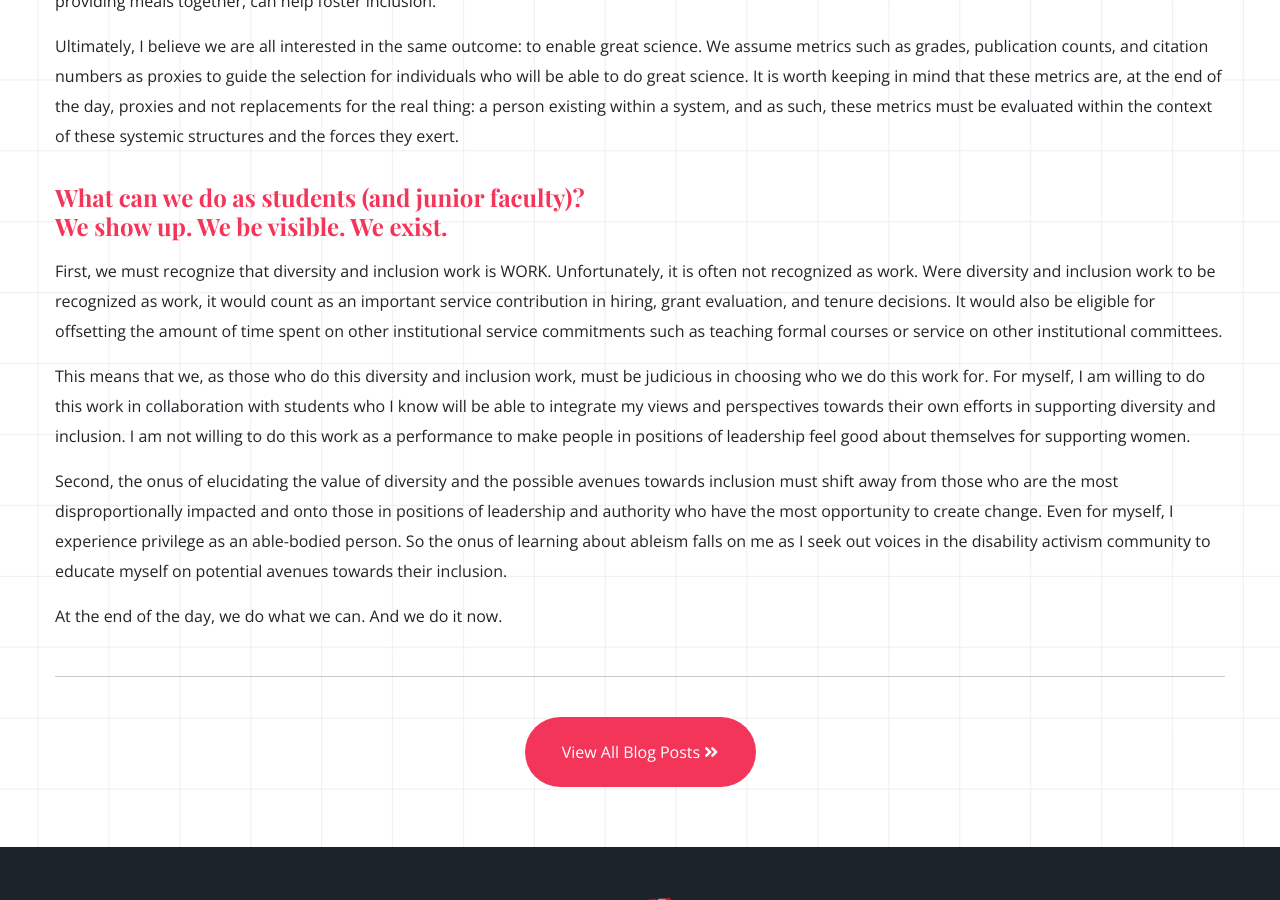
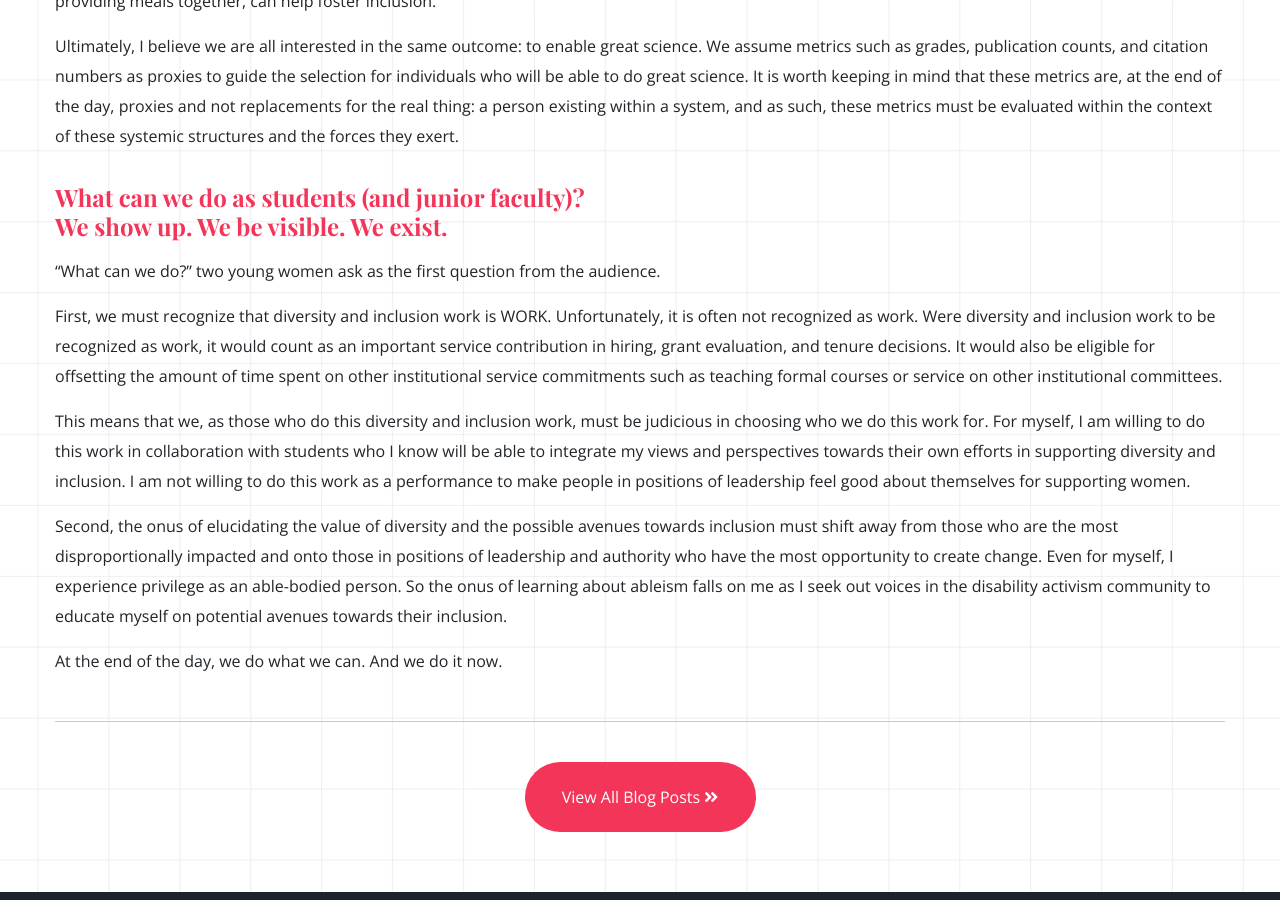
Before and after one commit to JEFworks/jean.fan, a Jekyll site: the page built from _posts/2022-12-14-embl-diversity-and-inclusion-panel.md, in a window 1280 px wide and 900 px high, scrolled down 2757 px. Built offline with Jekyll 4.4.1, drawn with Linux system fonts in a browser that asks for light colours.

Commit message:
update post

```diff
--- a/_posts/2022-12-14-embl-diversity-and-inclusion-panel.md
+++ b/_posts/2022-12-14-embl-diversity-and-inclusion-panel.md
@@ -33,6 +33,8 @@ Ultimately, I believe we are all interested in the same outcome: to enable great
 
 ### What can we do as students (and junior faculty)?<br>We show up. We be visible. We exist.
 
+"What can we do?" two young women ask as the first question from the audience.
+
 First, we must recognize that diversity and inclusion work is WORK. Unfortunately, it is often not recognized as work. Were diversity and inclusion work to be recognized as work, it would count as an important service contribution in hiring, grant evaluation, and tenure decisions. It would also be eligible for offsetting the amount of time spent on other institutional service commitments such as teaching formal courses or service on other institutional committees.
 
 This means that we, as those who do this diversity and inclusion work, must be judicious in choosing who we do this work for. For myself, I am willing to do this work in collaboration with students who I know will be able to integrate my views and perspectives towards their own efforts in supporting diversity and inclusion. I am not willing to do this work as a performance to make people in positions of leadership feel good about themselves for supporting women.
```
